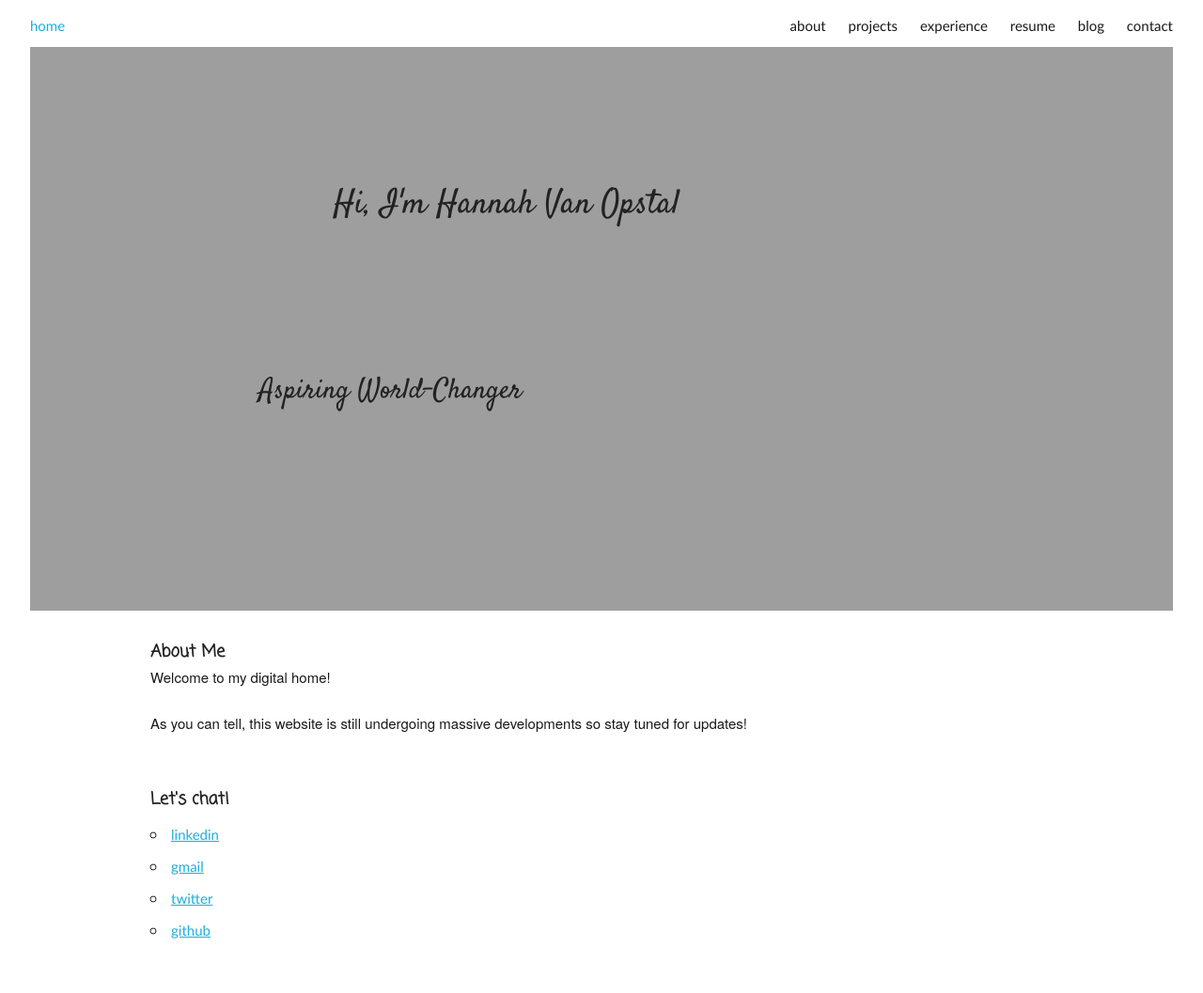
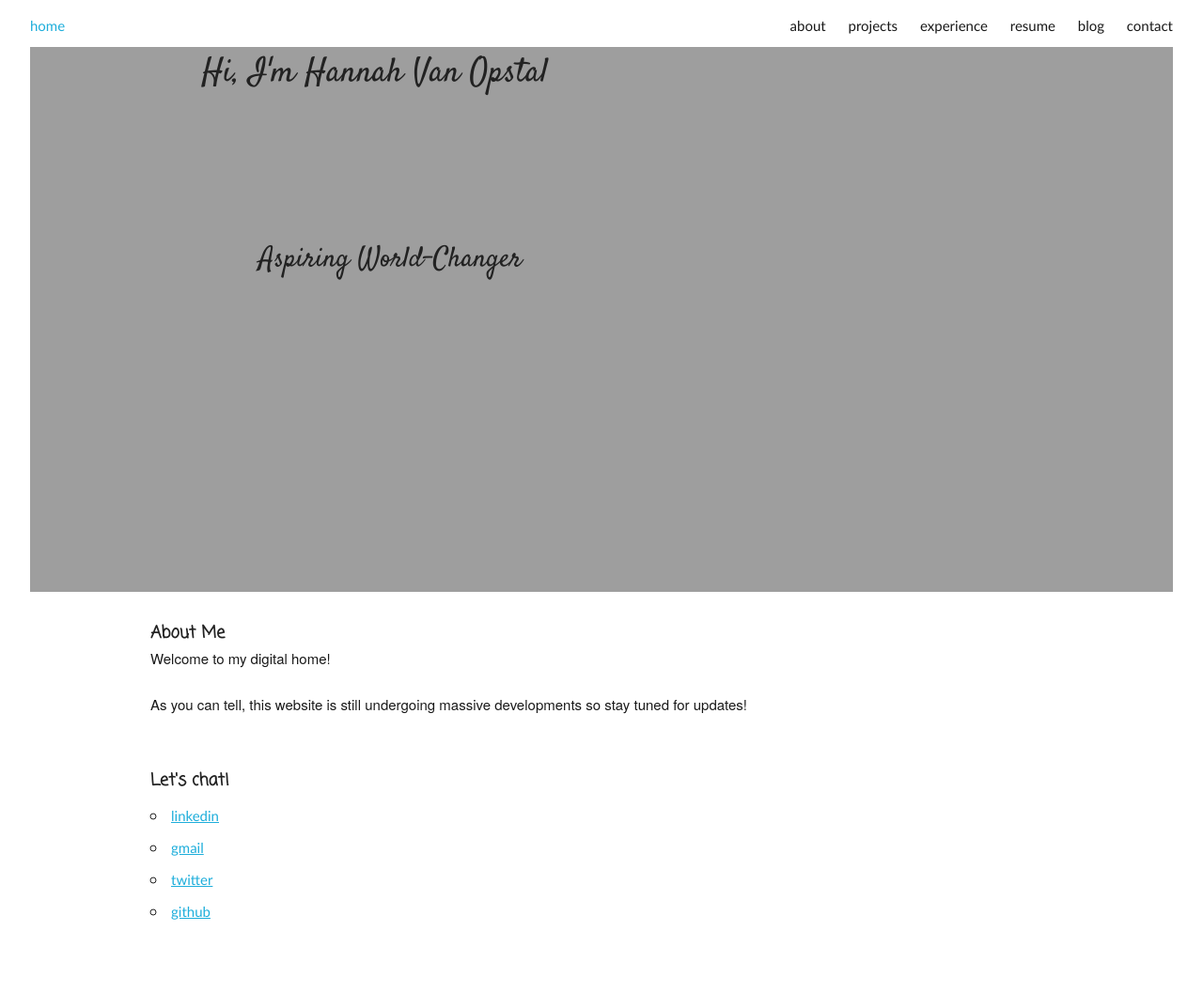
Before and after one commit to hvanopstal/hvanopstal.github.io, a Jekyll site: the page index.html, which Jekyll copies as it is, in a window 1280 px wide. Shown: the whole page at 94% size. Built offline with Jekyll 4.4.1, drawn with Linux system fonts in a browser that asks for light colours; some web fonts are replaced.

Commit message:
Update main.css

```diff
--- a/css/main.css
+++ b/css/main.css
@@ -101,13 +101,13 @@ ul.posts li {
   margin-top: 20px;
   font-family: "Satisfy", "Calibri", Arial;
   width: 100%;
-  height: 600px;
+  height: 580px;
   background-image: url("http://hvanopstal.github.io/PHOTOS/ColumbiaLake-2014.JPG");
   background-position: relative;
   background-size: cover;
 }
   .intro-welcome {
-    padding: 140px;
+    padding-bottom: 140px;
     font-size: 2.4em;
     margin-left: 15%;
   }
```
